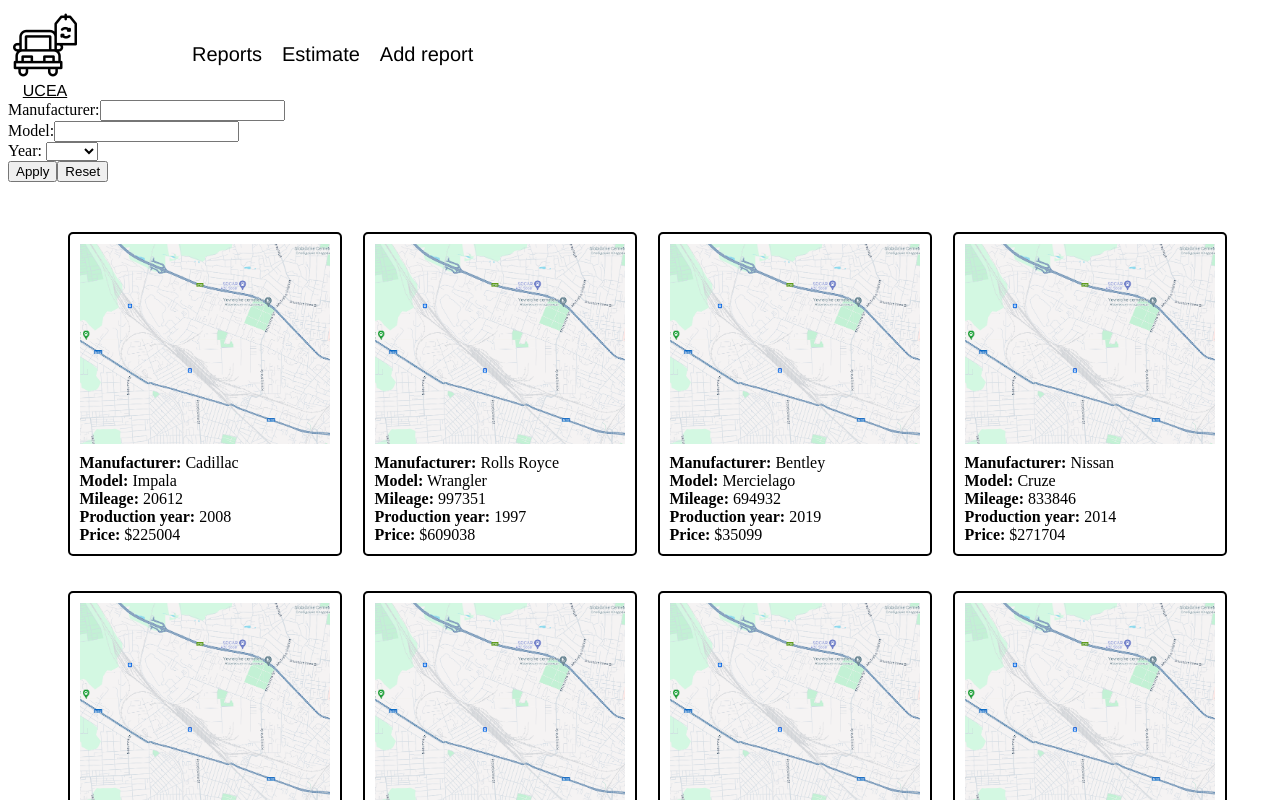
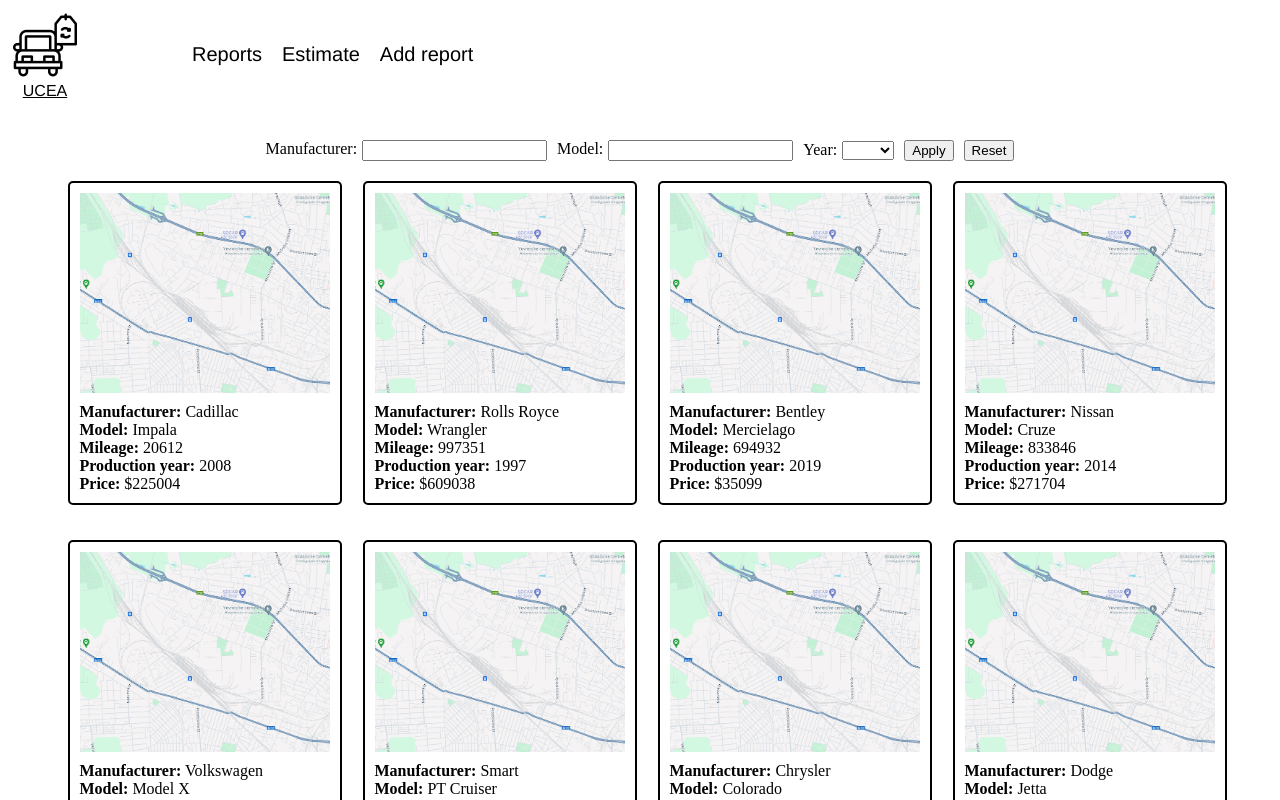
Before and after one commit to shevOle/ang-used-car-evaluation-app, an Angular app: page /reports in a window 1280 px wide. Shown: the top 800 px of the page. Built offline with nearby package versions, Linux system fonts and the light colour scheme.

Commit message:
feat: add styles for report filter form

```diff
--- a/src/app/reportsList/reportsList.component.scss
+++ b/src/app/reportsList/reportsList.component.scss
@@ -1,9 +1,15 @@
+$break-point-m: 840px;
+$break-point-s: 600px;
+
+section {
+  padding: 40px;
+}
+
 .report-list {
   display: grid;
   grid-template-columns: repeat(auto-fit, 280px);
   justify-content: center;
   gap: 15px;
-  padding: 40px;
 }
 
 .card-clickable {
@@ -17,3 +23,46 @@
   outline: none;
   box-shadow: 10px 5px 5px grey;
 }
+
+.report-list-filter {
+  display: flex;
+  justify-content: center;
+  align-items: center;
+  width: fit-content;
+  margin: 0 auto 10px;
+  gap: 10px;
+}
+
+.form-input {
+  display: flex;
+  gap: 5px;
+}
+
+.form-buttons {
+  display: flex;
+  justify-content: center;
+  gap: 10px;
+}
+
+@media screen and (max-width: $break-point-m) {
+  .report-list-filter {
+    max-width: 600px;
+    flex-wrap: wrap;
+  }
+
+  .form-buttons {
+    width: 100%;
+  }
+
+  .form-input {
+    flex-direction: column;
+    align-items: flex-start;
+  }
+}
+
+@media screen and (max-width: $break-point-s) {
+  .report-list-filter {
+    width: 100%;
+    flex-direction: column;
+  }
+}
```
